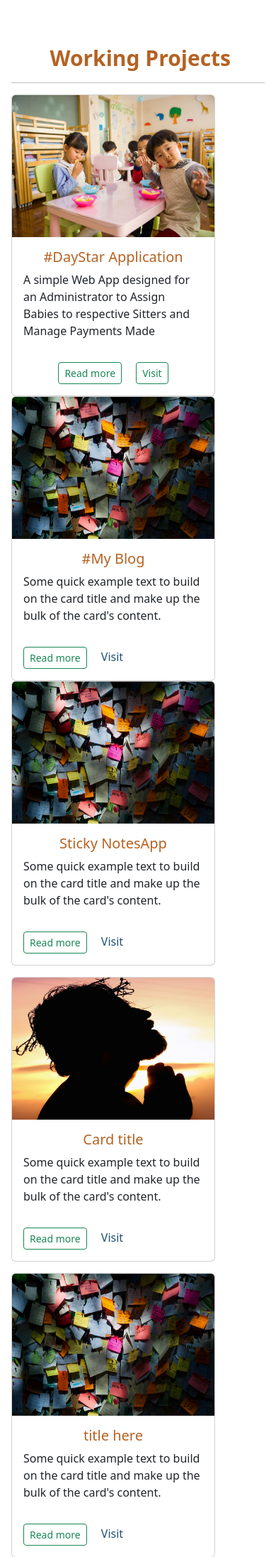
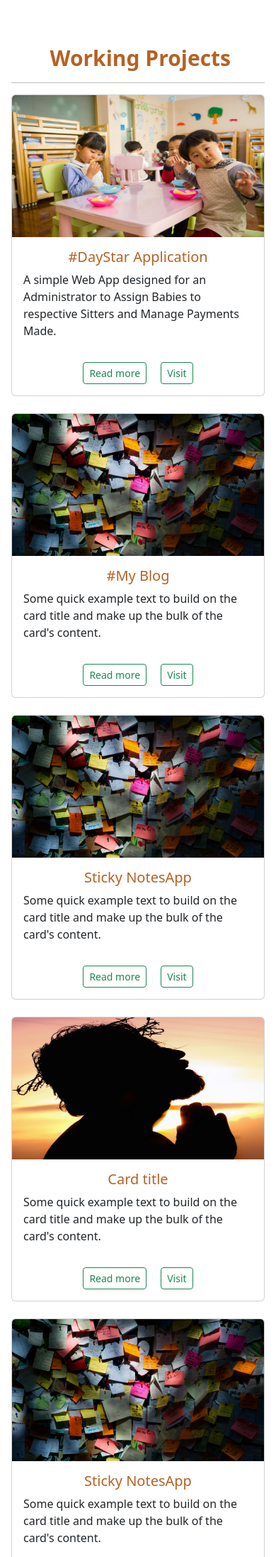
Before and after one commit to Goddie-Owiny/myPortfolio, a Django app: page /project/ in a window 390 px wide. Shown: the part 74-2267 px from the top of the page at 71% size. Run offline with Django 5.2, Linux system fonts and the light colour scheme; some libraries are stand-ins or nearby versions.

Commit message:
Added the offcanvas navigation, favicon and responsiveness

```diff
--- a/portfo/templates/portfo/base.html
+++ b/portfo/templates/portfo/base.html
@@ -7,6 +7,8 @@
     <meta name="viewport" content="width=device-width, initial-scale=1.0" />
     <meta name="color-scheme" content="darken" />
     <title>Godfrey | Portfolio</title>
+    <link rel="icon" href="{% static 'images/favicon.ico' %}" type="image/x-icon" />
+
     <link
       href="https://cdn.jsdelivr.net/npm/bootstrap@5.3.3/dist/css/bootstrap.min.css"
       rel="stylesheet"
--- a/portfo/templates/portfo/project.html
+++ b/portfo/templates/portfo/project.html
@@ -1,158 +1,117 @@
-{% extends 'portfo/base.html' %} {% block content %} {% load static %}
+{% extends 'portfo/base.html' %}
+{% block content %}
+{% load static %}
 
 <div class="container p-3">
   <h3 class="text-end m-5 mb-2">Working Projects</h3>
   <hr />
   <div class="row">
-    <div class="col-md-4">
-      <div class="card" style="width: 18rem">
+    <!-- First Card -->
+    <div class="col-lg-4 col-md-6 col-sm-12 mb-4">
+      <div class="card h-100">
         <img
           src="{% static 'images/carousel_4.jpg' %}"
           height="200"
-          width="auto"
           class="card-img-top"
-          alt="..."
+          alt="DayStar Application"
         />
         <div class="card-body">
           <h5 class="card-title text-center">#DayStar Application</h5>
           <p class="card-text">
-            A simple Web App designed for an Administrator to Assign Babies to respective Sitters and Manage Payments Made
+            A simple Web App designed for an Administrator to Assign Babies to respective Sitters and Manage Payments Made.
           </p>
         </div>
-
-        <div class="card-body m-auto">
-          <a href="#" id="read" class="btn btn-outline-success btn-sm card-link"
-            >Read more</a
-          >
-          <a href="#" class="card-link btn-sm btn btn-outline-success">Visit</a>
+        <div class="card-body text-center">
+          <a href="#" class="btn btn-outline-success btn-sm card-link">Read more</a>
+          <a href="#" class="btn btn-outline-success btn-sm card-link">Visit</a>
         </div>
       </div>
     </div>
-    <div class="col-md-4">
-      <div class="card" style="width: 18rem">
+
+    <!-- Second Card -->
+    <div class="col-lg-4 col-md-6 col-sm-12 mb-4">
+      <div class="card h-100">
         <img
           src="{% static 'images/sticky.jpg' %}"
           height="200"
-          width="auto"
           class="card-img-top"
-          alt="..."
+          alt="My Blog"
         />
         <div class="card-body">
           <h5 class="card-title text-center">#My Blog</h5>
           <p class="card-text">
-            Some quick example text to build on the card title and make up the
-            bulk of the card's content.
+            Some quick example text to build on the card title and make up the bulk of the card's content.
           </p>
         </div>
-
-        <div class="card-body">
-          <a href="#" class="btn btn-outline-success btn-sm card-link"
-            >Read more</a
-          >
-          <a href="#" class="card-link">Visit</a>
+        <div class="card-body text-center">
+          <a href="#" class="btn btn-outline-success btn-sm card-link">Read more</a>
+          <a href="#" class="btn btn-outline-success btn-sm card-link">Visit</a>
         </div>
       </div>
     </div>
-    <div class="col-md-4">
-      <div class="card" style="width: 18rem">
+
+    <!-- Third Card -->
+    <div class="col-lg-4 col-md-6 col-sm-12 mb-4">
+      <div class="card h-100">
         <img
           src="{% static 'images/sticky.jpg' %}"
           height="200"
-          width="auto"
           class="card-img-top"
-          alt="..."
+          alt="Sticky NotesApp"
         />
         <div class="card-body">
           <h5 class="card-title text-center">Sticky NotesApp</h5>
           <p class="card-text">
-            Some quick example text to build on the card title and make up the
-            bulk of the card's content.
+            Some quick example text to build on the card title and make up the bulk of the card's content.
           </p>
         </div>
-
-        <div class="card-body">
-          <a href="#" class="btn btn-outline-success btn-sm card-link"
-            >Read more</a
-          >
-          <a href="#" class="card-link">Visit</a>
+        <div class="card-body text-center">
+          <a href="#" class="btn btn-outline-success btn-sm card-link">Read more</a>
+          <a href="#" class="btn btn-outline-success btn-sm card-link">Visit</a>
         </div>
       </div>
     </div>
 
-    <div class="row">
-      <div class="col-md-4 pt-3">
-        <div class="card" style="width: 18rem">
+    <!-- Fourth Card -->
+    <div class="col-lg-4 col-md-6 col-sm-12 mb-4">
+      <div class="card h-100">
         <img
           src="{% static 'images/profile.jpg' %}"
           height="200"
-            width="auto"
           class="card-img-top"
-            alt="..."
+          alt="Profile"
         />
         <div class="card-body">
           <h5 class="card-title text-center">Card title</h5>
           <p class="card-text">
-              Some quick example text to build on the card title and make up the
-              bulk of the card's content.
+            Some quick example text to build on the card title and make up the bulk of the card's content.
           </p>
         </div>
-
-          <div class="card-body">
-            <a href="#" class="btn btn-outline-success btn-sm card-link"
-              >Read more</a
-            >
-            <a href="#" class="card-link">Visit</a>
+        <div class="card-body text-center">
+          <a href="#" class="btn btn-outline-success btn-sm card-link">Read more</a>
+          <a href="#" class="btn btn-outline-success btn-sm card-link">Visit</a>
         </div>
       </div>
     </div>
-      <div class="col-md-4 pt-3">
-        <div class="card" style="width: 18rem">
+
+    <!-- Fifth Card -->
+    <div class="col-lg-4 col-md-6 col-sm-12 mb-4">
+      <div class="card h-100">
         <img
           src="{% static 'images/sticky.jpg' %}"
           height="200"
-            width="auto"
           class="card-img-top"
-            alt="..."
-          />
-          <div class="card-body">
-            <h5 class="card-title text-center">title here</h5>
-            <p class="card-text">
-              Some quick example text to build on the card title and make up the
-              bulk of the card's content.
-            </p>
-          </div>
-
-          <div class="card-body">
-            <a href="#" class="btn btn-outline-success btn-sm card-link"
-              >Read more</a
-            >
-            <a href="#" class="card-link">Visit</a>
-          </div>
-        </div>
-      </div>
-      <div class="col-md-4 pt-3">
-        <div class="card" style="width: 18rem">
-          <img
-            src="{% static 'images/sticky.jpg' %}"
-            height="200"
-            width="auto"
-            class="card-img-top"
-            alt="..."
+          alt="Sticky NotesApp"
         />
         <div class="card-body">
           <h5 class="card-title text-center">Sticky NotesApp</h5>
           <p class="card-text">
-              Some quick example text to build on the card title and make up the
-              bulk of the card's content.
+            Some quick example text to build on the card title and make up the bulk of the card's content.
           </p>
         </div>
-
-          <div class="card-body">
-            <a href="#" class="btn btn-outline-success btn-sm card-link"
-              >Read more</a
-            >
-            <a href="#" class="card-link">Visit</a>
-          </div>
+        <div class="card-body text-center">
+          <a href="#" class="btn btn-outline-success btn-sm card-link">Read more</a>
+          <a href="#" class="btn btn-outline-success btn-sm card-link">Visit</a>
         </div>
       </div>
     </div>
```
Also changed, not shown: other parts of portfo/templates/portfo/base.html (+54 -7 lines), portfo/static/css/style.css (+70 -0 lines), portfo/static/images/android-chrome-192x192.png (added), portfo/static/images/android-chrome-512x512.png (added), portfo/static/images/apple-touch-icon.png (added), portfo/static/images/favicon-16x16.png (added), portfo/static/images/favicon-32x32.png (added), portfo/static/images/favicon.ico (added). Lines whose indentation alone changed are shown as unchanged.
